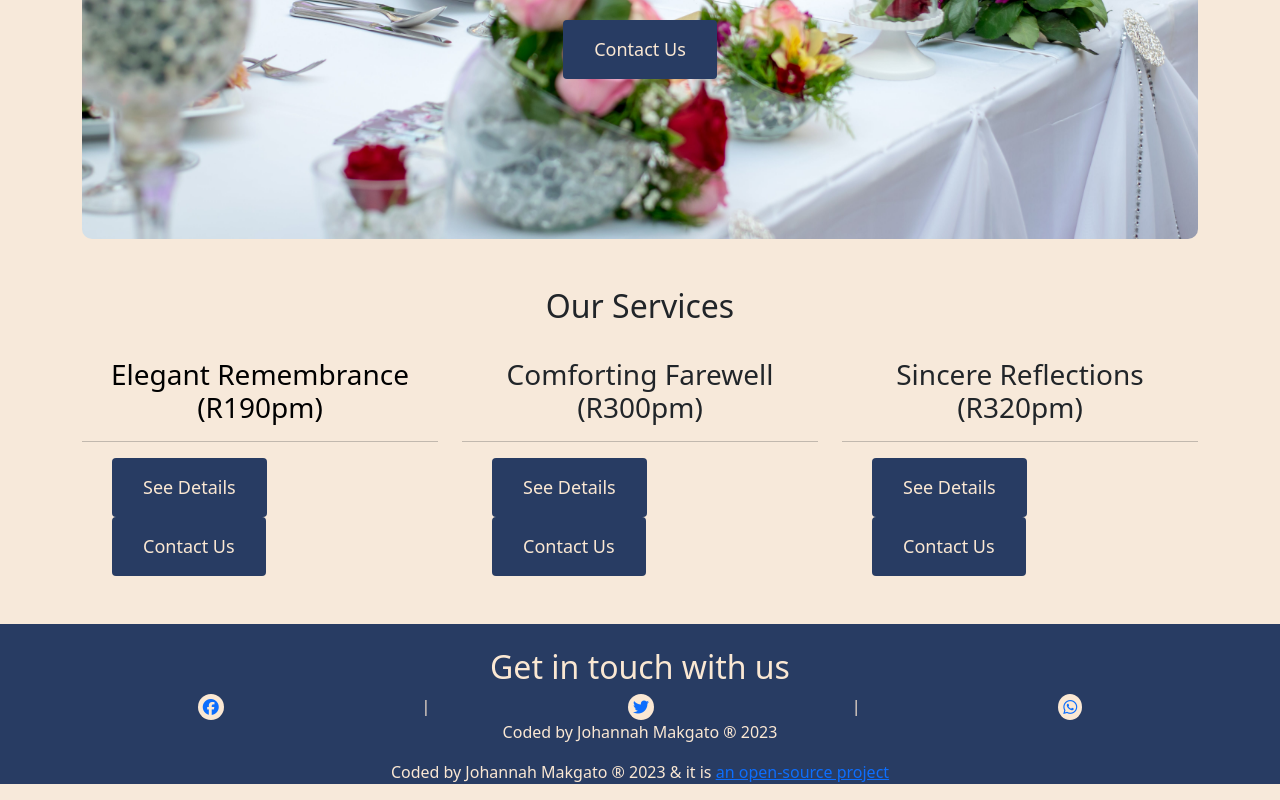
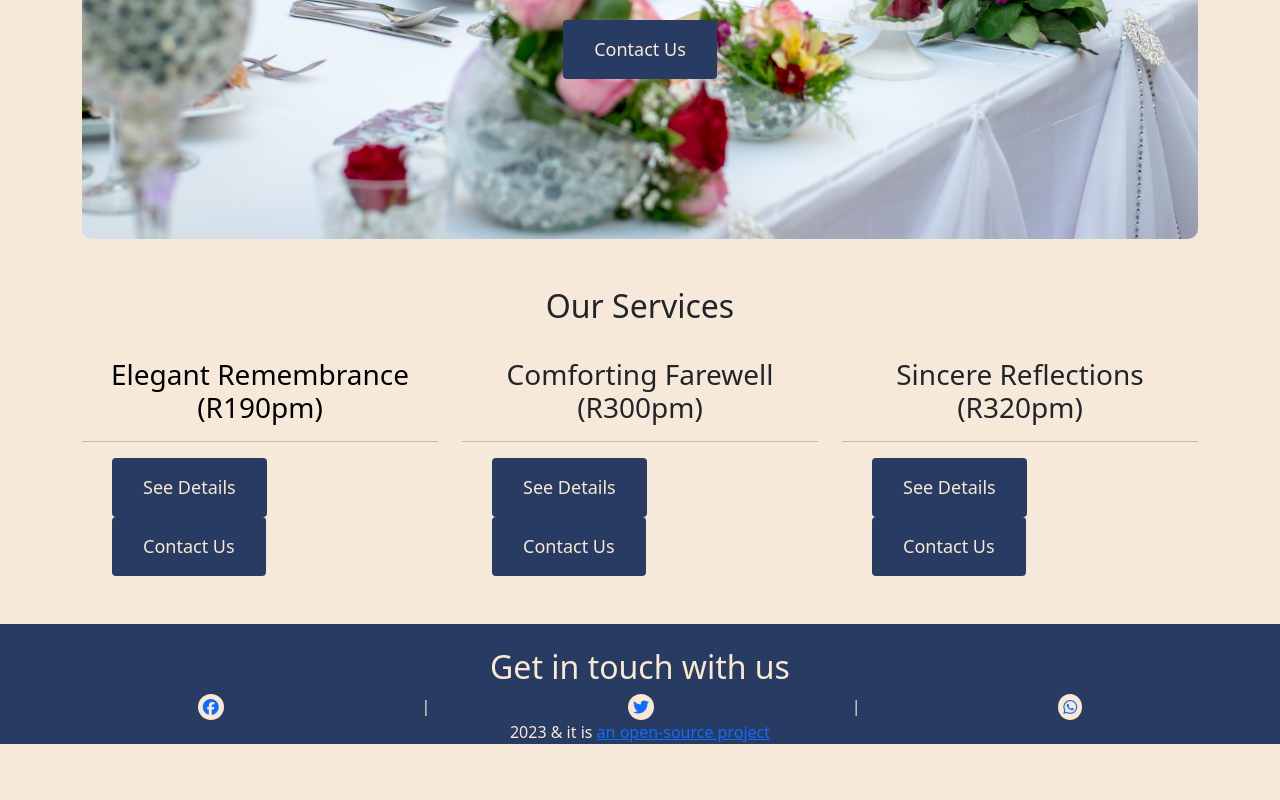
Before and after one commit to Joey199-sudo/jk-funeral, a plain HTML site: page index.html in a window 1280 px wide. Shown: the part 474-1274 px from the top of the page. After the commit the page ends 1234 px from the top, so only its background shows below. Drawn offline with nearby package versions, Linux system fonts and the light colour scheme; a web font is replaced by a local one.

Commit message:
changed the errors in links

```diff
--- a/index.html
+++ b/index.html
@@ -157,7 +157,7 @@
           ><i class="fa-brands fa-whatsapp"></i
         ></a>
       </div>
-      <p class="text-center">Coded by Johannah Makgato &reg; 2023 <p class="text-center">Coded by Johannah Makgato &reg; 2023 & it is <a href="https://github.com/Joey199-sudo/jk-funeral/">an open-source project</a></p></p>
+<p class="text-center"> 2023 & it is <a href="https://github.com/Joey199-sudo/jk-funeral/">an open-source project</a></p></p>
     </footer>
 
     <script
```
Also changed, not shown: about.html (+1 -1 lines), contact.html (+1 -1 lines).
